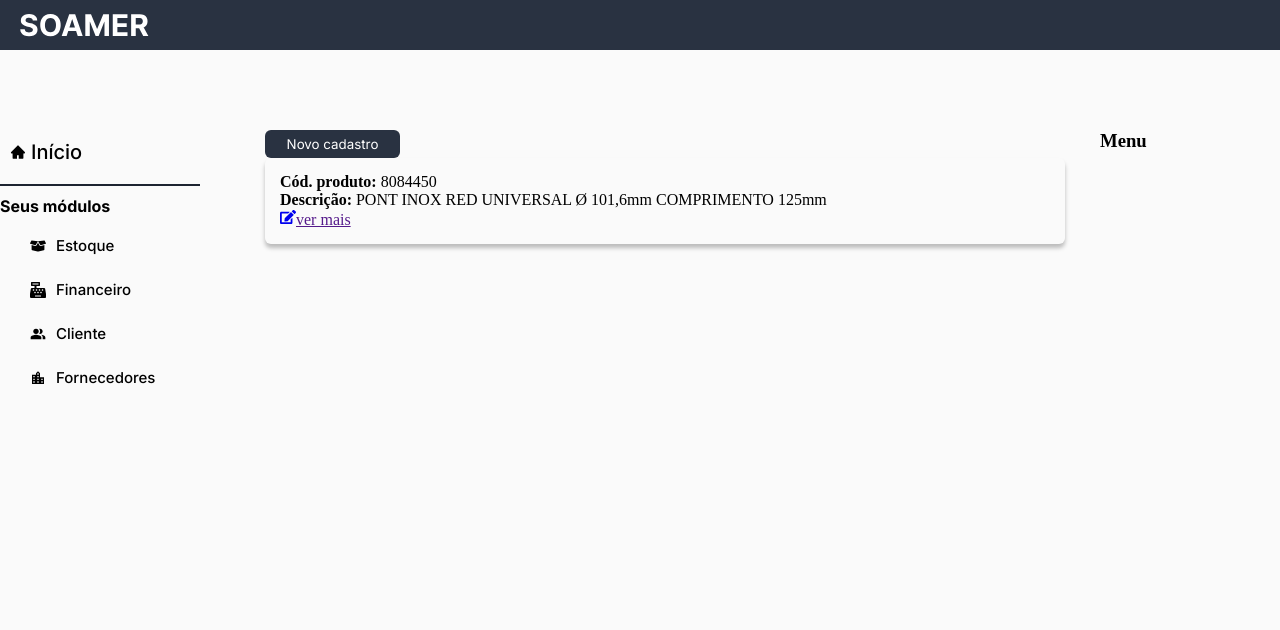
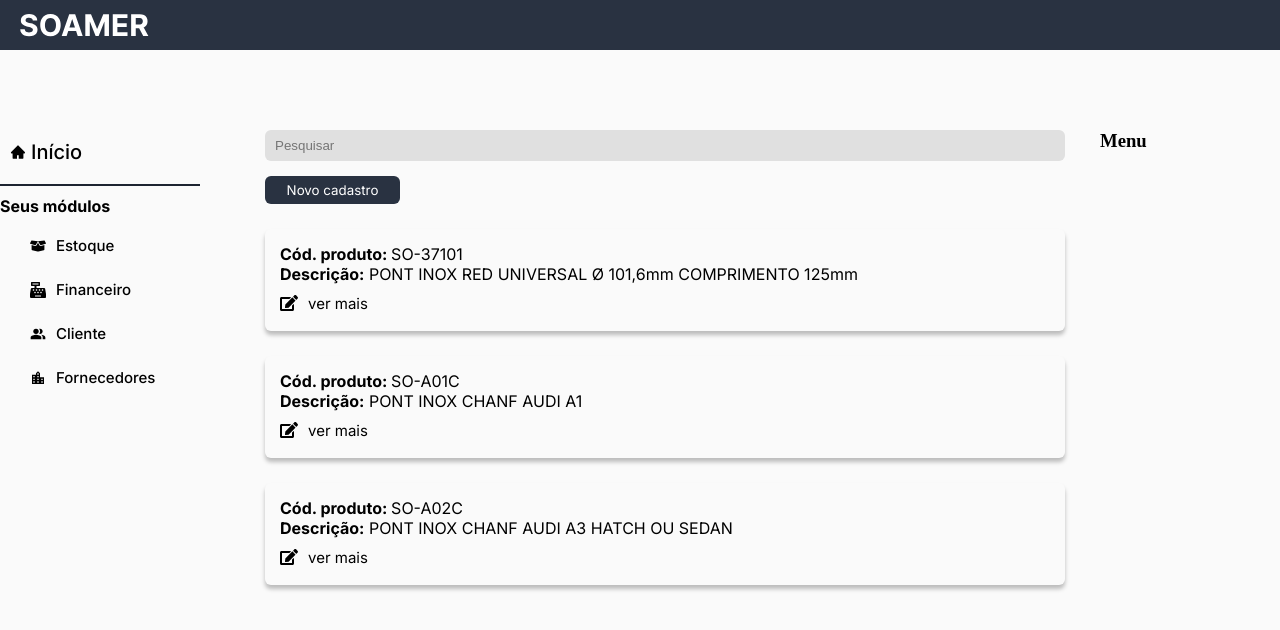
Before and after one commit to HenkelDio/soamer-project, a React (Create React App) app in the folder client/: page /estoque in a window 1280 px wide. Shown: the top 630 px of the page. Built offline with nearby package versions, Linux system fonts and the light colour scheme.

Commit message:
Updated estoque page

```diff
--- /dev/null
+++ b/client/src/pages/layout/estoque/Card.js
@@ -0,0 +1,16 @@
+import { CardContainer,ContainerOptions } from "./style";
+import { FaEdit } from "react-icons/fa"
+import { Link } from "react-router-dom/cjs/react-router-dom.min";
+
+export default function Card(props){
+  return(
+    <CardContainer>
+    <p><strong>Cód. produto: </strong> {props.code}</p>
+    <p><strong>Descrição:</strong> {props.description}</p>
+    <ContainerOptions>
+    <Link to='/' className='btnEdit'><FaEdit/></Link>
+    <Link to='/' className='btn'>ver mais</Link>
+    </ContainerOptions>
+  </CardContainer>
+  )
+}
--- a/client/src/pages/layout/estoque/index.js
+++ b/client/src/pages/layout/estoque/index.js
@@ -1,28 +1,38 @@
+import { useState } from "react";
 import { Button } from "../../../components/Button";
 import Content from "../../../components/content";
 import Header from "../../../components/header";
 import Menu from "../../../components/menu";
 import SideMenu from "../../../components/side_menu";
 import { Container } from "../style";
-import { Card } from "./style";
-import { FaEdit } from "react-icons/fa"
-import { Link } from "react-router-dom/cjs/react-router-dom.min";
-
+import Card from "./Card";
+import { ContainerEstoque } from "./style";
 
 export default function Estoque() {
+  const [data, setData] = useState([
+    {code:  'SO-37101', description: 'PONT INOX RED UNIVERSAL Ø 101,6mm COMPRIMENTO 125mm'},
+    {code:  'SO-A01C', description: 'PONT INOX CHANF AUDI A1'},
+    {code:  'SO-A02C', description: 'PONT INOX CHANF AUDI A3 HATCH OU SEDAN'}
+  ])
+
   return(
     <>
       <Header />
       <Container>
         <SideMenu />
         <Content>
+          <ContainerEstoque>
+          <input type="text" placeholder="Pesquisar" />
           <Button>Novo cadastro</Button>
-          <Card>
-            <p><strong>Cód. produto: </strong>8084450</p>
-            <p><strong>Descrição:</strong> PONT INOX RED UNIVERSAL Ø 101,6mm COMPRIMENTO 125mm</p>
-            <Link to='/'><FaEdit/></Link>
-            <Link>ver mais</Link>
-          </Card>
+          {
+            data.map((data) => {
+              return <Card
+              code={data.code}
+              description={data.description}
+              />
+            })
+          }
+          </ContainerEstoque>
         </Content>
         <Menu />
       </Container>
--- a/client/src/pages/layout/estoque/style.js
+++ b/client/src/pages/layout/estoque/style.js
@@ -1,8 +1,43 @@
 import styled from "styled-components";
 
-export const Card = styled.div`
-box-shadow: 0px 4px 4px rgba(0, 0, 0, 0.25);
-border-radius: 6px;
-padding: 15px;
+export const ContainerEstoque = styled.div`
+  display: flex;
+  flex-direction:column;
+  gap: 15px;
 
+  input{
+    border: none;
+    background-color: #E0E0E0;
+    border-radius: 6px;
+    padding: 8px 10px;
+  }
 `;
+
+
+export const CardContainer = styled.div`
+  box-shadow: 0px 4px 4px rgba(0, 0, 0, 0.25);
+  border-radius: 6px;
+  padding: 15px;
+  font-family: 'Inter';
+  margin-top: 10px;
+`;
+
+export const ContainerOptions = styled.div`
+  margin-top: 10px;
+  display: flex;
+  align-items: start;
+  gap: 10px;
+
+  a{
+    color: black;
+    text-decoration: none;
+  }
+
+  .btn{
+    font-size: 15px;
+  }
+  .btnEdit{
+    font-size: 18px;
+
+  }
+`;
--- a/client/src/styles/Global.js
+++ b/client/src/styles/Global.js
@@ -9,5 +9,26 @@ export default createGlobalStyle`
 
   body {
     background-color: #FAFAFA;
+
+    /* width */
+::-webkit-scrollbar {
+  width: 5px;
+}
+
+/* Track */
+::-webkit-scrollbar-track {
+  background: #f1f1f1;
+}
+
+/* Handle */
+::-webkit-scrollbar-thumb {
+  background: #888;
+  border-radius: 10px;
+}
+
+/* Handle on hover */
+::-webkit-scrollbar-thumb:hover {
+  background: #555;
+}
   }
 `;
```
